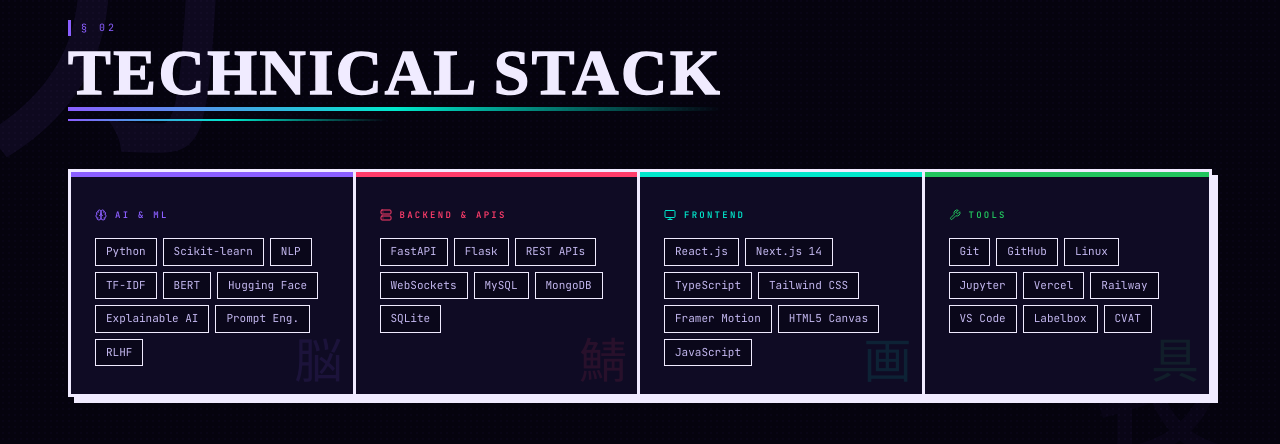
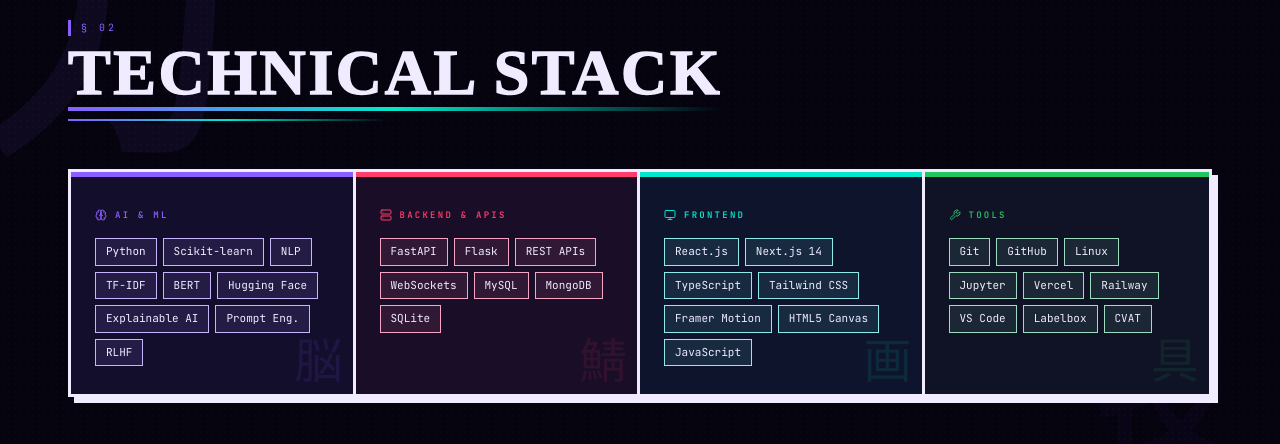
Before and after one commit to sugumaran-nix/ani-profile, a Next.js app: page / in a window 1280 px wide. Shown: the part 1643-2087 px from the top of the page. Built offline with nearby package versions, Linux system fonts and the light colour scheme; a web font is replaced by a local one.

Commit message:
Update globals.css

```diff
--- a/src/app/globals.css
+++ b/src/app/globals.css
@@ -647,6 +647,9 @@
   position: relative; overflow: hidden;
   background: var(--surface);
 }
+.dark .skill-panel {
+  background: color-mix(in srgb, var(--panel-color, var(--acc)) 4%, var(--surface));
+}
 .skill-panel:last-child { border-right: none; }
 @media (max-width: 900px) {
   .skill-panel:nth-child(2n) { border-right: none; }
@@ -679,6 +682,11 @@
   color: var(--t2);
   transition: border-color 0.15s, color 0.15s, background 0.15s, transform 0.15s;
   cursor: default;
+}
+.dark .stag {
+  background: color-mix(in srgb, var(--panel-color, var(--acc)) 10%, #1a1530);
+  border-color: color-mix(in srgb, var(--panel-color, var(--acc)) 40%, var(--txt));
+  color: #F0EBFF;
 }
 .stag:hover {
   border-color: var(--panel-color, var(--acc));
```
